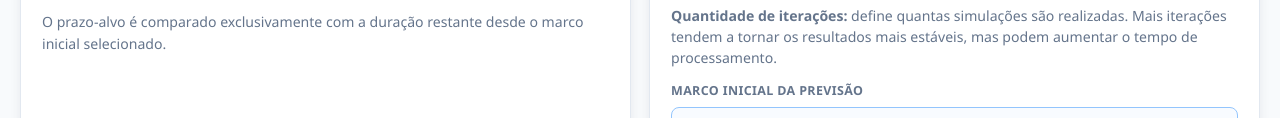
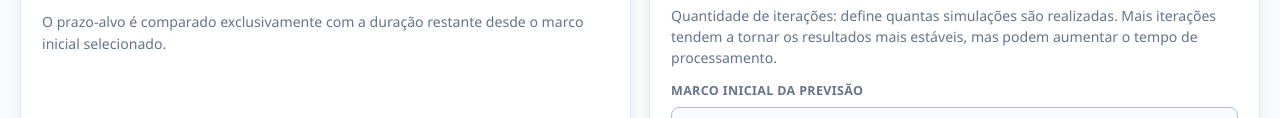
Before and after one commit to millerkbarros/simulador-pert-monte-carlo, a plain HTML site: page index.html in a window 1280 px wide. Shown: the part 815-933 px from the top of the page. Drawn offline with Linux system fonts and the light colour scheme.

Commit message:
Remove negrito do título quantidade de iterações

```diff
--- a/index.html
+++ b/index.html
@@ -16,7 +16,7 @@
 <section class="method-card"><span class="method-tag">Método 2 · Simulação</span><h2>🎲 O que é Monte Carlo?</h2><p>A <strong>Simulação de Monte Carlo</strong> sorteia durações possíveis para as etapas, respeitando a distribuição estatística escolhida, e repete esse processo milhares de vezes.</p><p>Em cada rodada, soma somente as etapas a partir do <strong>marco inicial selecionado</strong>. Depois, compara os resultados com o prazo disponível.</p><p>Assim, estima a probabilidade de cumprir o prazo e calcula os percentis <strong>P50, P80 e P90</strong>.</p><div class="method-note"><strong>Como os métodos trabalham juntos:</strong> o PERT fornece as estimativas O/M/P e a duração esperada; Monte Carlo transforma essas estimativas em muitos cenários possíveis de entrega.</div></section>
 </section>
 <div class="grid"><section class="card"><h2>⚙️ Parâmetros do projeto</h2><div class="field"><label for="projectName">Nome do projeto</label><input id="projectName" value="PROJETO A"></div><div class="fields"><div class="field"><label for="targetDeadline">Prazo disponível a partir do marco</label><input id="targetDeadline" type="number" min="0" step="0.5" value="30"></div><div class="field"><label for="timeUnit">Unidade de tempo</label><select id="timeUnit"><option value="dias úteis" selected>Dias úteis</option><option value="dias corridos">Dias corridos</option></select></div></div><p class="muted">O prazo-alvo é comparado exclusivamente com a duração restante desde o marco inicial selecionado.</p></section>
-<section class="card"><h2>🎲 Configuração da simulação</h2><div class="fields"><div class="field"><label for="distModel">Distribuição estatística</label><select id="distModel"><option value="beta-pert">Beta-PERT (λ=4)</option><option value="triangular">Distribuição Triangular (O, M e P)</option></select></div><div class="field"><label for="simCount">Quantidade de iterações</label><select id="simCount"><option value="10000">10.000</option><option value="50000">50.000</option><option value="100000">100.000</option></select></div></div><p class="muted">Beta-PERT (λ=4): favorece durações próximas de M (mais provável). Triangular: gera durações entre O (otimista) e P (pessimista), tendo M como valor mais provável. A escolha influencia a variação dos prazos simulados.</p><p class="muted"><strong>Quantidade de iterações:</strong> define quantas simulações são realizadas. Mais iterações tendem a tornar os resultados mais estáveis, mas podem aumentar o tempo de processamento.</p><div class="field"><label for="devStartStage">Marco inicial da previsão</label><select id="devStartStage"></select></div><p class="muted">Todas as etapas anteriores ao marco ficam fora dos cálculos de entrega restante.</p></section></div>
+<section class="card"><h2>🎲 Configuração da simulação</h2><div class="fields"><div class="field"><label for="distModel">Distribuição estatística</label><select id="distModel"><option value="beta-pert">Beta-PERT (λ=4)</option><option value="triangular">Distribuição Triangular (O, M e P)</option></select></div><div class="field"><label for="simCount">Quantidade de iterações</label><select id="simCount"><option value="10000">10.000</option><option value="50000">50.000</option><option value="100000">100.000</option></select></div></div><p class="muted">Beta-PERT (λ=4): favorece durações próximas de M (mais provável). Triangular: gera durações entre O (otimista) e P (pessimista), tendo M como valor mais provável. A escolha influencia a variação dos prazos simulados.</p><p class="muted">Quantidade de iterações: define quantas simulações são realizadas. Mais iterações tendem a tornar os resultados mais estáveis, mas podem aumentar o tempo de processamento.</p><div class="field"><label for="devStartStage">Marco inicial da previsão</label><select id="devStartStage"></select></div><p class="muted">Todas as etapas anteriores ao marco ficam fora dos cálculos de entrega restante.</p></section></div>
 <section class="card"><h2>📝 Cadastro e estimativas das etapas</h2><p class="muted">Digite a quantidade de <strong id="unitInstruction">dias úteis</strong>.</p><div id="validationAlert" class="alert" hidden>Existem estimativas inconsistentes. Verifique se O ≤ M ≤ P e se os valores são não negativos.</div><div class="table-wrap"><table><thead><tr><th>#</th><th>Etapa</th><th>Otimista (O)</th><th>Mais provável (M)</th><th>Pessimista (P)</th><th>PERT (TE)</th><th>Ação</th></tr></thead><tbody id="stagesBody"></tbody></table></div><div class="row-actions" style="justify-content:space-between;align-items:center;margin-top:14px"><button class="btn" onclick="addStage()">＋ Adicionar etapa</button><span class="muted">Soma PERT do projeto inteiro: <strong id="totalPert">0</strong> <span class="unit">dias úteis</span></span></div><button class="btn primary run" style="margin-top:15px" onclick="runSimulation()">🚀 Executar / recalcular Monte Carlo</button></section>
 <div id="results" class="results"><h2 style="color:var(--heading)">📈 Resultados — prazo restante a partir do marco</h2><div id="probBanner" class="banner"><div><div style="font-weight:700;text-transform:uppercase;font-size:.85rem">Probabilidade de concluir dentro do prazo disponível</div><div id="probValue" class="prob">—</div></div><div id="probDescription" style="max-width:570px">—</div></div>
 <div class="kpis"><div class="kpi"><div class="name">Média PERT restante</div><div class="value" id="pertRemaining">—</div><div class="sub unit">dias úteis</div></div><div class="kpi"><div class="name">Média simulada restante</div><div class="value" id="meanRemaining">—</div><div class="sub unit">dias úteis</div></div><div class="kpi"><div class="name">P50 restante</div><div class="value" id="p50Remaining">—</div><div class="sub">50% das simulações até este prazo</div></div><div class="kpi focus"><div class="name">P80 restante</div><div class="value" id="p80Remaining">—</div><div class="sub">Referência de planejamento (80%)</div></div><div class="kpi"><div class="name">P90 restante</div><div class="value" id="p90Remaining">—</div><div class="sub">Referência conservadora (90%)</div></div></div>
```
